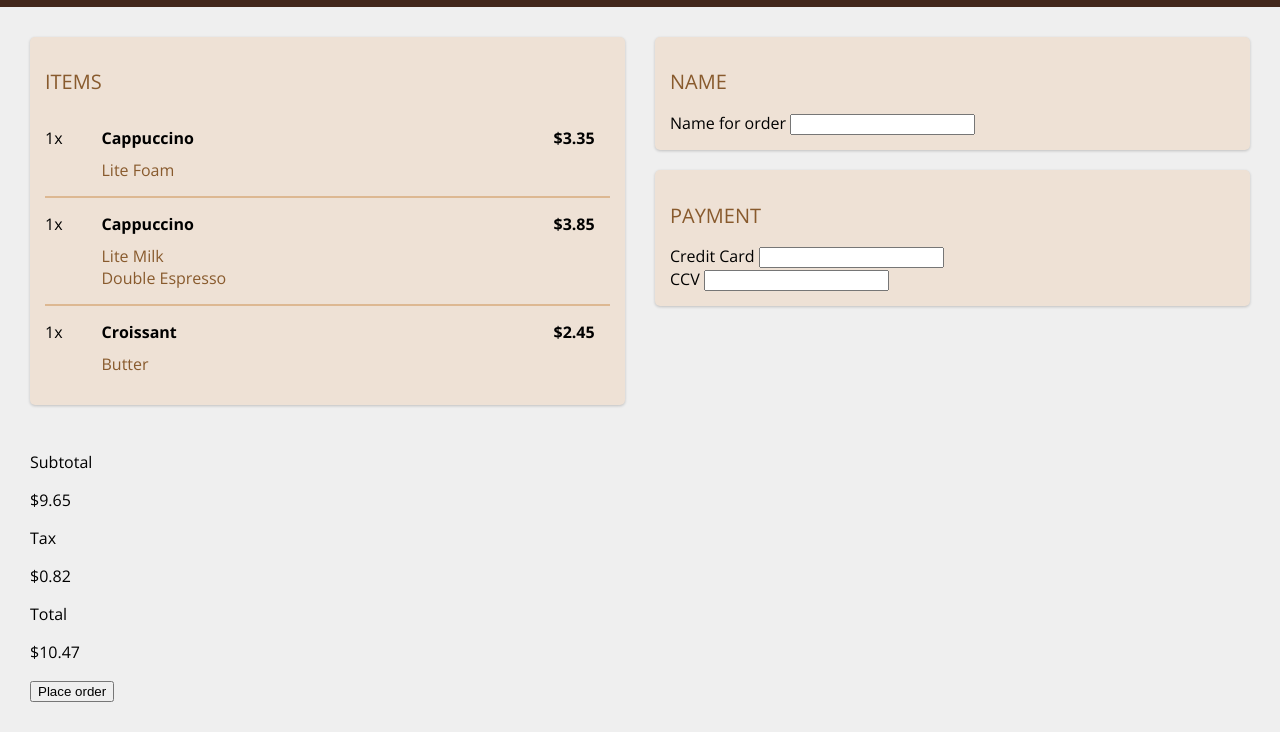
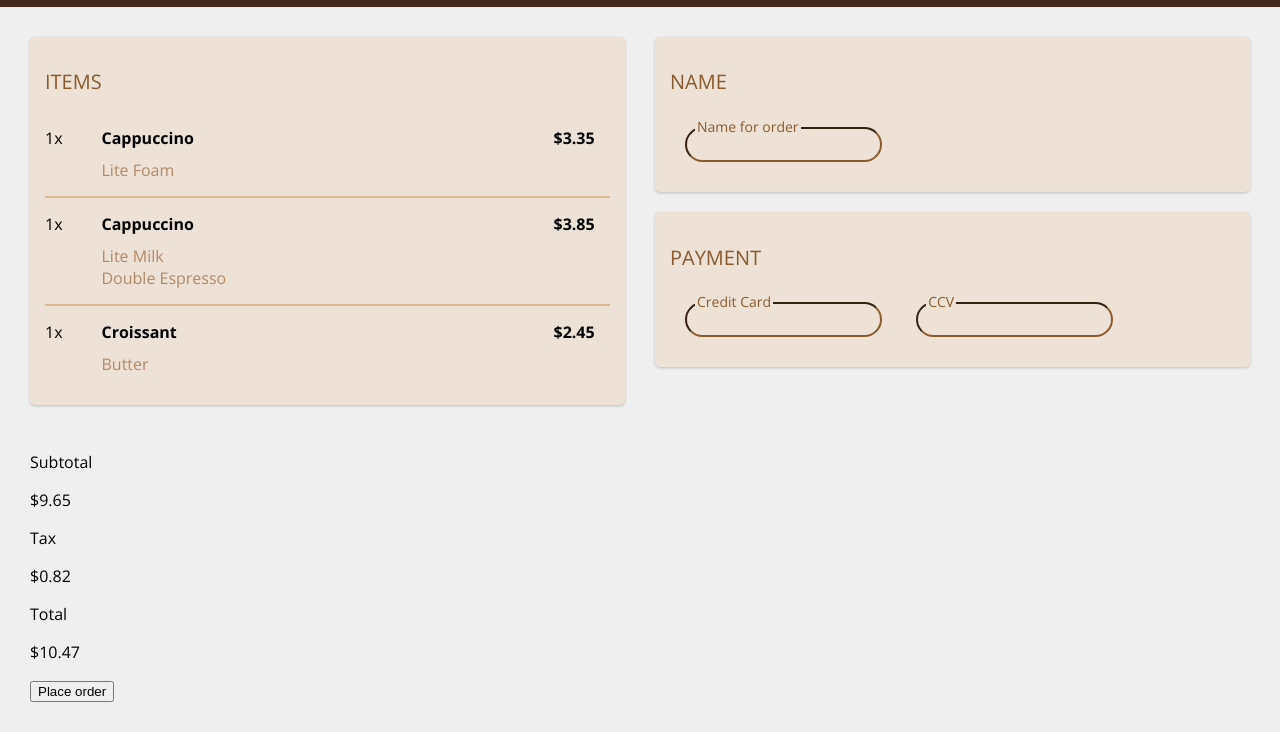
Before and after one commit to phuongv8/frontend-practice, a plain HTML site: page Coffee-Masters/index.html in a window 1280 px wide. Shown: the part 84-816 px from the top of the page. Drawn offline with nearby package versions, Linux system fonts and the light colour scheme.

Commit message:
Add overlayed input label style

```diff
--- a/Coffee-Masters/styles.css
+++ b/Coffee-Masters/styles.css
@@ -86,7 +86,8 @@ body {
 .item-extra {
   grid-column: 2 / span 1;
   grid-row: 2 / span 1;
-  color: #885a2d;
+  color: #b08968;
+  /* color: #885a2d; */
 }
 
 .item-name,
@@ -98,3 +99,26 @@ body {
 .order-name {
   margin-bottom: 20px;
 }
+
+.input-group {
+  padding: 15px;
+  position: relative;
+  display: inline-block;
+}
+
+.input-text {
+  background-color: #eee1d5;
+  border-color: #885a2d;
+  padding: 8px;
+  border-radius: 50px;
+}
+
+.input-label {
+  background-color: #eee1d5;
+  color: #885a2d;
+  font-size: 14px;
+  position: absolute;
+  left: 25px;
+  top: 5px;
+  padding: 0 2px;
+}
```
